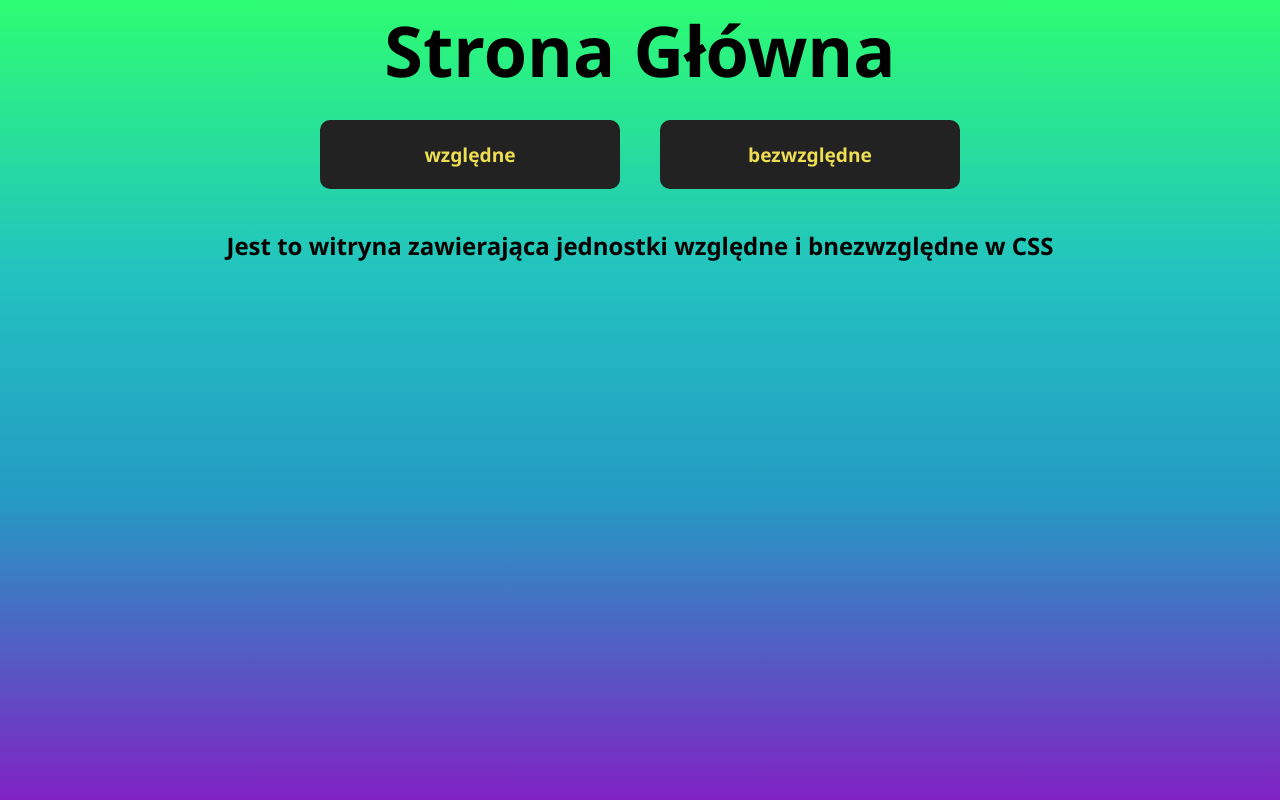
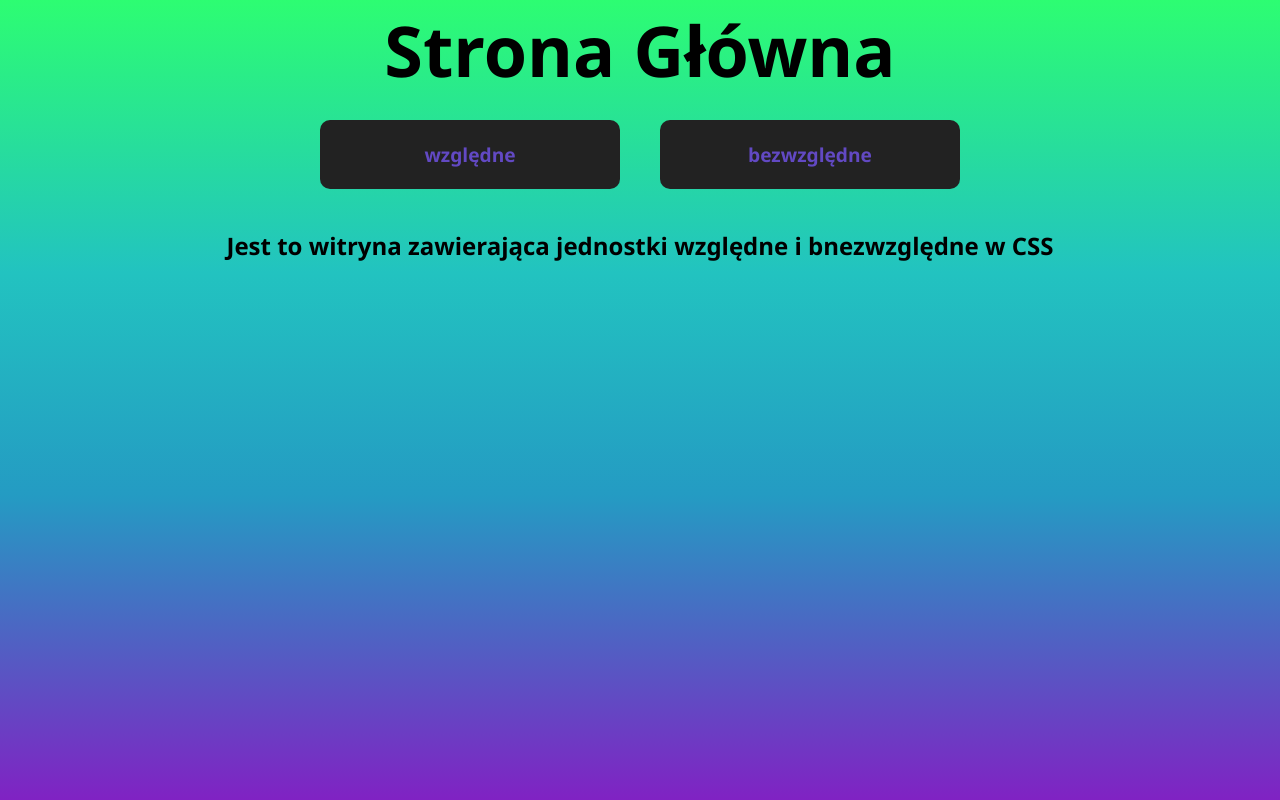
Before and after one commit to ekaputa/Jednostki-w-CSS, a plain HTML site: page index.html in a window 1280 px wide. Drawn offline with Linux system fonts and the light colour scheme.

Commit message:
Update css.css

```diff
--- a/css/css.css
+++ b/css/css.css
@@ -67,11 +67,11 @@ p {
 }
 
 a {
-    color: rgba(237, 221, 83, 1);
+    color: #6249C3;
     font-size: larger;
     font-weight: bold;
     text-decoration: none;
 }
 a:visited {
-    color: rgba(87, 199, 133, 1);
+    color: #2BF37F;
 }
```
